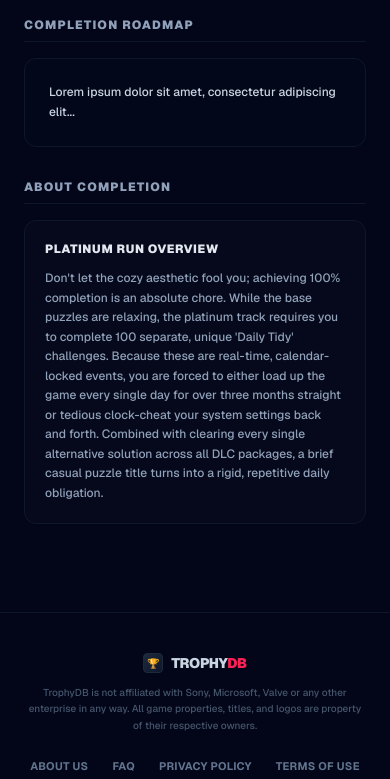
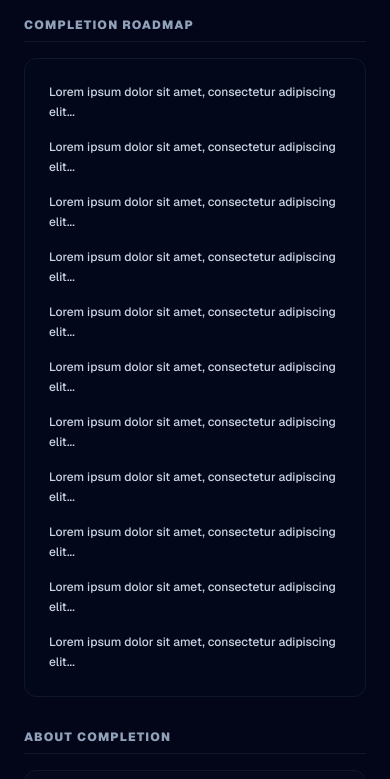
Before and after one commit to AnjuHeart/project-trophy, a Next.js app: page /games/a-little-to-the-left in a window 390 px wide. Shown: the part 1340-2119 px from the top of the page. Built offline with nearby package versions, Linux system fonts and the light colour scheme.

Commit message:
dynamic footer

```diff
--- /dev/null
+++ b/app/components/Footer.tsx
@@ -0,0 +1,33 @@
+import React from 'react';
+
+export default function Footer() {
+    return (
+        <footer className="border-t border-slate-900 bg-slate-950 pb-8 pt-20 relative z-20 w-full">
+            <div className="max-w-7xl mx-auto px-6 flex flex-col md:flex-row items-center md:items-start justify-between gap-6">
+
+                <div className="space-y-3 max-w-sm text-center md:text-left">
+                    <div className="flex items-center justify-center md:justify-start gap-2">
+                        <div className="w-5 h-5 rounded bg-gradient-to-br from-slate-800 to-slate-900 flex items-center justify-center text-[10px] border border-slate-800">
+                            🏆
+                        </div>
+                        <span className="text-sm font-black tracking-tight text-slate-300 uppercase">
+                            Trophy<span className="text-rose-500">DB</span>
+                        </span>
+                    </div>
+                    <p className="text-[10px] text-slate-600 leading-relaxed font-medium">
+                        TrophyDB is not affiliated with Sony, Microsoft, Valve or any other enterprise in any way. All game properties, titles, and logos are property of their respective owners.
+                    </p>
+                </div>
+
+                <div className="flex flex-wrap justify-center md:justify-end gap-x-6 gap-y-3 text-[11px] font-bold text-slate-500 uppercase tracking-wide">
+                    <a href="/about" className="hover:text-rose-400 transition-colors">About Us</a>
+                    <a href="/faq" className="hover:text-rose-400 transition-colors">FAQ</a>
+                    <a href="/privacy" className="hover:text-rose-400 transition-colors">Privacy Policy</a>
+                    <a href="/terms" className="hover:text-rose-400 transition-colors">Terms of Use</a>
+                    <a href="/contact" className="hover:text-rose-400 transition-colors">Contact Us</a>
+                </div>
+
+            </div>
+        </footer>
+    );
+}
--- a/app/games/[id]/page.tsx
+++ b/app/games/[id]/page.tsx
@@ -456,6 +456,36 @@ export default function GameDetailPage() {
                                 <p>
                                     Lorem ipsum dolor sit amet, consectetur adipiscing elit...
                                 </p>
+                                <p>
+                                    Lorem ipsum dolor sit amet, consectetur adipiscing elit...
+                                </p>
+                                <p>
+                                    Lorem ipsum dolor sit amet, consectetur adipiscing elit...
+                                </p>
+                                <p>
+                                    Lorem ipsum dolor sit amet, consectetur adipiscing elit...
+                                </p>
+                                <p>
+                                    Lorem ipsum dolor sit amet, consectetur adipiscing elit...
+                                </p>
+                                <p>
+                                    Lorem ipsum dolor sit amet, consectetur adipiscing elit...
+                                </p>
+                                <p>
+                                    Lorem ipsum dolor sit amet, consectetur adipiscing elit...
+                                </p>
+                                <p>
+                                    Lorem ipsum dolor sit amet, consectetur adipiscing elit...
+                                </p>
+                                <p>
+                                    Lorem ipsum dolor sit amet, consectetur adipiscing elit...
+                                </p>
+                                <p>
+                                    Lorem ipsum dolor sit amet, consectetur adipiscing elit...
+                                </p>
+                                <p>
+                                    Lorem ipsum dolor sit amet, consectetur adipiscing elit...
+                                </p>
                             </div>
                         </section>
 
@@ -486,35 +516,6 @@ export default function GameDetailPage() {
                 </div>
             </main>
 
-            {/* FOOTER SECTION */}
-            <footer className="border-t border-slate-900 mt-12 bg-slate-950 pb-8 pt-10 relative z-20 w-full">
-                <div className="max-w-7xl mx-auto px-6 flex flex-col md:flex-row items-center md:items-start justify-between gap-6">
-
-                    <div className="space-y-3 max-w-sm text-center md:text-left">
-                        <div className="flex items-center justify-center md:justify-start gap-2">
-                            <div className="w-5 h-5 rounded bg-gradient-to-br from-slate-800 to-slate-900 flex items-center justify-center text-[10px] border border-slate-800">
-                                🏆
-                            </div>
-                            <span className="text-sm font-black tracking-tight text-slate-300 uppercase">
-                                Trophy<span className="text-rose-500">DB</span>
-                            </span>
-                        </div>
-                        <p className="text-[10px] text-slate-600 leading-relaxed font-medium">
-                            TrophyDB is not affiliated with Sony, Microsoft, Valve or any other enterprise in any way. All game properties, titles, and logos are property of their respective owners.
-                        </p>
-                    </div>
-
-                    <div className="flex flex-wrap justify-center md:justify-end gap-x-6 gap-y-3 text-[11px] font-bold text-slate-500 uppercase tracking-wide">
-                        <a href="/about" className="hover:text-rose-400 transition-colors">About Us</a>
-                        <a href="/faq" className="hover:text-rose-400 transition-colors">FAQ</a>
-                        <a href="/privacy" className="hover:text-rose-400 transition-colors">Privacy Policy</a>
-                        <a href="/terms" className="hover:text-rose-400 transition-colors">Terms of Use</a>
-                        <a href="/contact" className="hover:text-rose-400 transition-colors">Contact Us</a>
-                    </div>
-
-                </div>
-            </footer>
-
         </div>
     );
 }
--- a/app/games/page.tsx
+++ b/app/games/page.tsx
@@ -418,34 +418,6 @@ function GamesDirectoryContent() {
           </div>
         </div>
       </main>
-
-      {/* WEB FOOTER */}
-      <footer className="border-t border-slate-900 mt-12 bg-slate-950 pb-8 pt-10 relative z-20 w-full">
-        <div className="max-w-7xl mx-auto px-6 flex flex-col md:flex-row items-center md:items-start justify-between gap-6">
-          <div className="space-y-3 max-w-sm text-center md:text-left">
-            <div className="flex items-center justify-center md:justify-start gap-2">
-              <div className="w-5 h-5 rounded bg-gradient-to-br from-slate-800 to-slate-900 flex items-center justify-center text-[10px] border border-slate-800">
-                🏆
-              </div>
-              <span className="text-sm font-black tracking-tight text-slate-300 uppercase">
-                Trophy<span className="text-rose-500">DB</span>
-              </span>
-            </div>
-            <p className="text-[10px] text-slate-600 leading-relaxed font-medium">
-              TrophyDB is not affiliated with Sony, Microsoft, Valve or any other enterprise in any way. All game properties, titles, and logos are property of their respective owners.
-            </p>
-          </div>
-
-          <div className="flex flex-wrap justify-center md:justify-end gap-x-6 gap-y-3 text-[11px] font-bold text-slate-500 uppercase tracking-wide">
-            <a href="/about" className="hover:text-rose-400 transition-colors">About Us</a>
-            <a href="/faq" className="hover:text-rose-400 transition-colors">FAQ</a>
-            <a href="/privacy" className="hover:text-rose-400 transition-colors">Privacy Policy</a>
-            <a href="/terms" className="hover:text-rose-400 transition-colors">Terms of Use</a>
-            <a href="/contact" className="hover:text-rose-400 transition-colors">Contact Us</a>
-          </div>
-        </div>
-      </footer>
-
     </div>
   );
 }
--- a/app/layout.tsx
+++ b/app/layout.tsx
@@ -1,6 +1,7 @@
 import type { Metadata } from "next";
 import { Geist, Geist_Mono } from "next/font/google";
 import "./globals.css";
+import Footer from "@/app/components/Footer";
 
 const geistSans = Geist({
   variable: "--font-geist-sans",
@@ -13,8 +14,8 @@ const geistMono = Geist_Mono({
 });
 
 export const metadata: Metadata = {
-  title: "Create Next App",
-  description: "Generated by create next app",
+  title: "TrophyDB",
+  description: "An Achievement Database for Hunters",
 };
 
 export default function RootLayout({
@@ -27,7 +28,15 @@ export default function RootLayout({
       lang="en"
       className={`${geistSans.variable} ${geistMono.variable} h-full antialiased`}
     >
-      <body className="min-h-full flex flex-col">{children}</body>
+      <body className="min-h-screen bg-slate-950 text-slate-100 flex flex-col">
+
+        <main className="flex-1">
+          {children}
+        </main>
+
+        <Footer />
+
+      </body>
     </html>
   );
 }
--- a/app/page.tsx
+++ b/app/page.tsx
@@ -392,33 +392,6 @@ export default function HomePage() {
           </div>
         </section>
       </main>
-
-      {/* FOOTER SECTION */}
-      <footer className="border-t border-slate-900 mt-12 bg-slate-950 pb-8 pt-10 relative z-20 w-full">
-        <div className="max-w-7xl mx-auto px-6 flex flex-col md:flex-row items-center md:items-start justify-between gap-6">
-          <div className="space-y-3 max-w-sm text-center md:text-left">
-            <div className="flex items-center justify-center md:justify-start gap-2">
-              <div className="w-5 h-5 rounded bg-gradient-to-br from-slate-800 to-slate-900 flex items-center justify-center text-[10px] border border-slate-800">
-                🏆
-              </div>
-              <span className="text-sm font-black tracking-tight text-slate-300 uppercase">
-                Trophy<span className="text-rose-500">DB</span>
-              </span>
-            </div>
-            <p className="text-[10px] text-slate-600 leading-relaxed font-medium">
-              TrophyDB is not affiliated with Sony, Microsoft, Valve or any other enterprise in any way. All game properties, titles, and logos are property of their respective owners.
-            </p>
-          </div>
-
-          <div className="flex flex-wrap justify-center md:justify-end gap-x-6 gap-y-3 text-[11px] font-bold text-slate-500 uppercase tracking-wide">
-            <a href="/about" className="hover:text-rose-400 transition-colors">About Us</a>
-            <a href="/faq" className="hover:text-rose-400 transition-colors">FAQ</a>
-            <a href="/privacy" className="hover:text-rose-400 transition-colors">Privacy Policy</a>
-            <a href="/terms" className="hover:text-rose-400 transition-colors">Terms of Use</a>
-            <a href="/contact" className="hover:text-rose-400 transition-colors">Contact Us</a>
-          </div>
-        </div>
-      </footer>
     </div>
   );
 }
```
